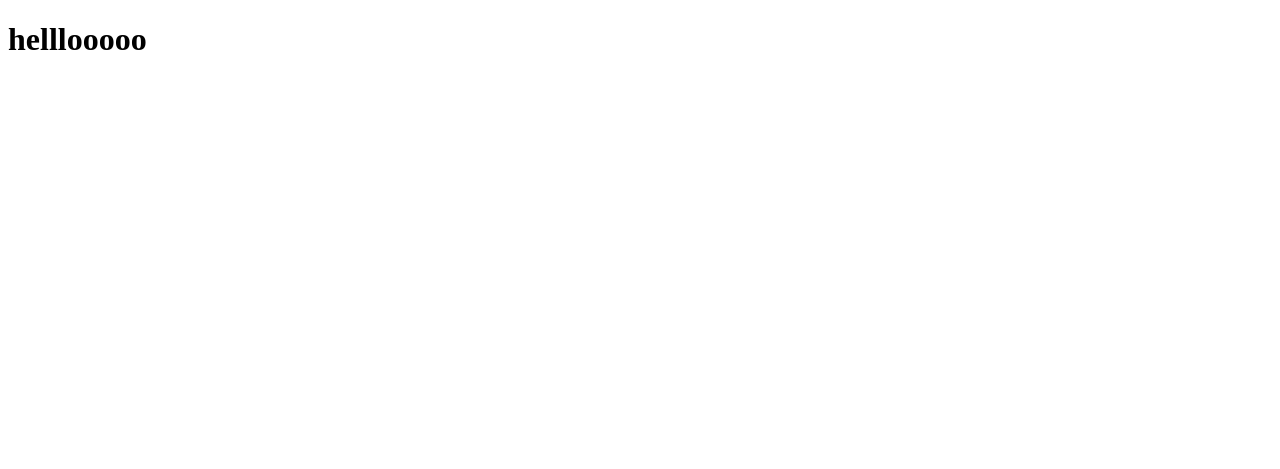
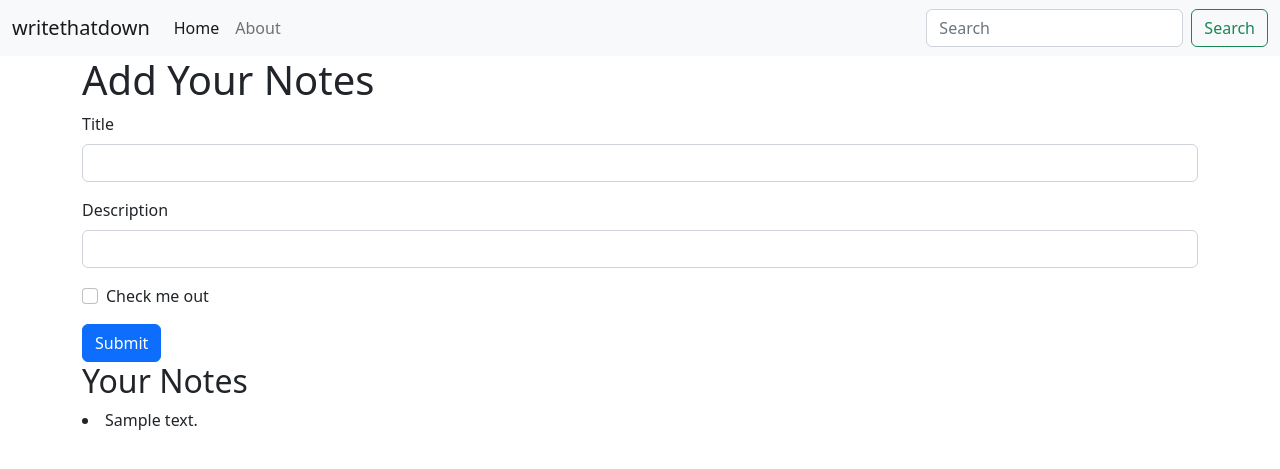
Before and after one commit to sachin-404/writethatdown, a FastAPI app: page / in a window 1280 px wide. Before the commit the part shown is almost empty. Shown: the top 469 px of the page. Run offline with FastAPI, Linux system fonts and the light colour scheme; a database or web service that is not in the repository returns one stand-in record (values such as "Sample title").

Commit message:
homepage setup

```diff
--- a/main.py
+++ b/main.py
@@ -20,6 +20,10 @@ db_connection = MongoClient(DB_CON_KEY)
 @app.get("/", response_class=HTMLResponse)
 async def read_item(request: Request):
     docs = db_connection.notes.notes.find({})
+    newDocs = []
     for doc in docs:
-        print(doc)
-    return templates.TemplateResponse("index.html", {"request": request})
+        newDocs.append({
+            "id": doc["_id"],
+            "note": doc["note"]
+        })
+    return templates.TemplateResponse("index.html", {"request": request, "newDocs": newDocs})
--- a/templates/index.html
+++ b/templates/index.html
@@ -1,11 +1,63 @@
-<!DOCTYPE html>
+<!doctype html>
 <html lang="en">
-<head>
-    <meta charset="UTF-8">
-    <meta name="viewport" content="width=device-width, initial-scale=1.0">
+  <head>
+    <meta charset="utf-8">
+    <meta name="viewport" content="width=device-width, initial-scale=1">
     <title>writethatdown</title>
-</head>
-<body>
-    <h1>helllooooo</h1>
-</body>
+    <link href="https://cdn.jsdelivr.net/npm/bootstrap@5.2.3/dist/css/bootstrap.min.css" rel="stylesheet" integrity="sha384-rbsA2VBKQhggwzxH7pPCaAqO46MgnOM80zW1RWuH61DGLwZJEdK2Kadq2F9CUG65" crossorigin="anonymous">
+  </head>
+  <body>
+    <nav class="navbar navbar-expand-lg bg-light">
+        <div class="container-fluid">
+          <a class="navbar-brand" href="#">writethatdown</a>
+          <button class="navbar-toggler" type="button" data-bs-toggle="collapse" data-bs-target="#navbarSupportedContent" aria-controls="navbarSupportedContent" aria-expanded="false" aria-label="Toggle navigation">
+            <span class="navbar-toggler-icon"></span>
+          </button>
+          <div class="collapse navbar-collapse" id="navbarSupportedContent">
+            <ul class="navbar-nav me-auto mb-2 mb-lg-0">
+              <li class="nav-item">
+                <a class="nav-link active" aria-current="page" href="#">Home</a>
+              </li>
+              <li class="nav-item">
+                <a class="nav-link" href="#">About</a>
+              </li>
+            </ul>
+            <form class="d-flex" role="search">
+              <input class="form-control me-2" type="search" placeholder="Search" aria-label="Search">
+              <button class="btn btn-outline-success" type="submit">Search</button>
+            </form>
+          </div>
+        </div>
+      </nav>
+
+      <div class="container">
+        <h1>Add Your Notes</h1>
+        <form method="post">
+            <div class="mb-3">
+              <label for="title" class="form-label">Title</label>
+              <input type="text" class="form-control" id="title" aria-describedby="emailHelp">
+            </div>
+            <div class="mb-3">
+                <label for="description" class="form-label">Description</label>
+                <input type="text" class="form-control" id="description" aria-describedby="emailHelp">
+              </div>
+            <div class="mb-3 form-check">
+              <input type="checkbox" class="form-check-input" id="exampleCheck1">
+              <label class="form-check-label" for="exampleCheck1">Check me out</label>
+            </div>
+            <button type="submit" class="btn btn-primary">Submit</button>
+          </form>
+      </div>
+
+      <div class="container">
+        <h2>Your Notes</h2>
+        {% for item in newDocs %}
+        <div>
+            <li>{{ item.note }}</li>
+        </div>
+        {% endfor %}
+      </div>
+
+    <script src="https://cdn.jsdelivr.net/npm/bootstrap@5.2.3/dist/js/bootstrap.bundle.min.js" integrity="sha384-kenU1KFdBIe4zVF0s0G1M5b4hcpxyD9F7jL+jjXkk+Q2h455rYXK/7HAuoJl+0I4" crossorigin="anonymous"></script>
+  </body>
 </html>
```
